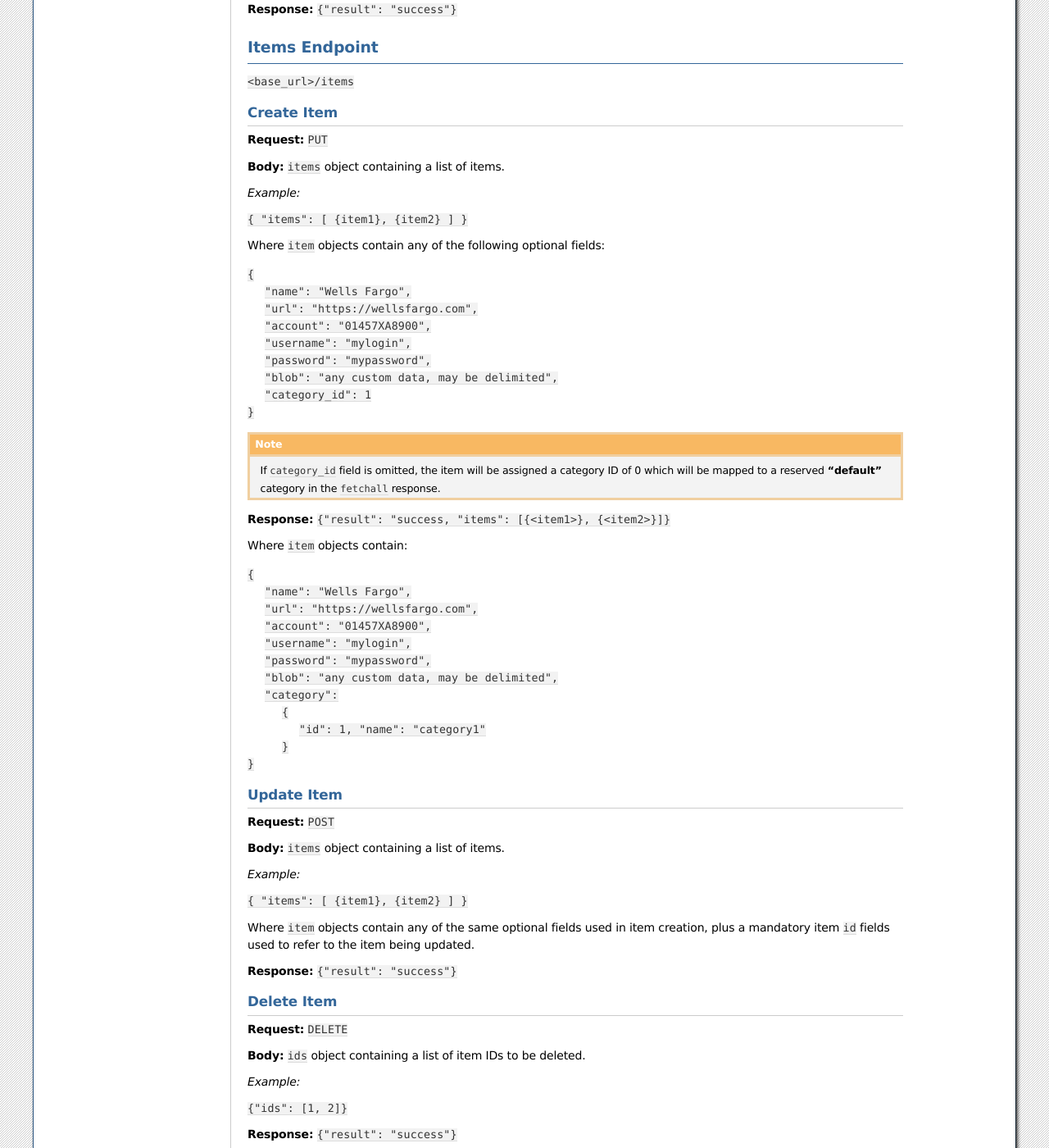
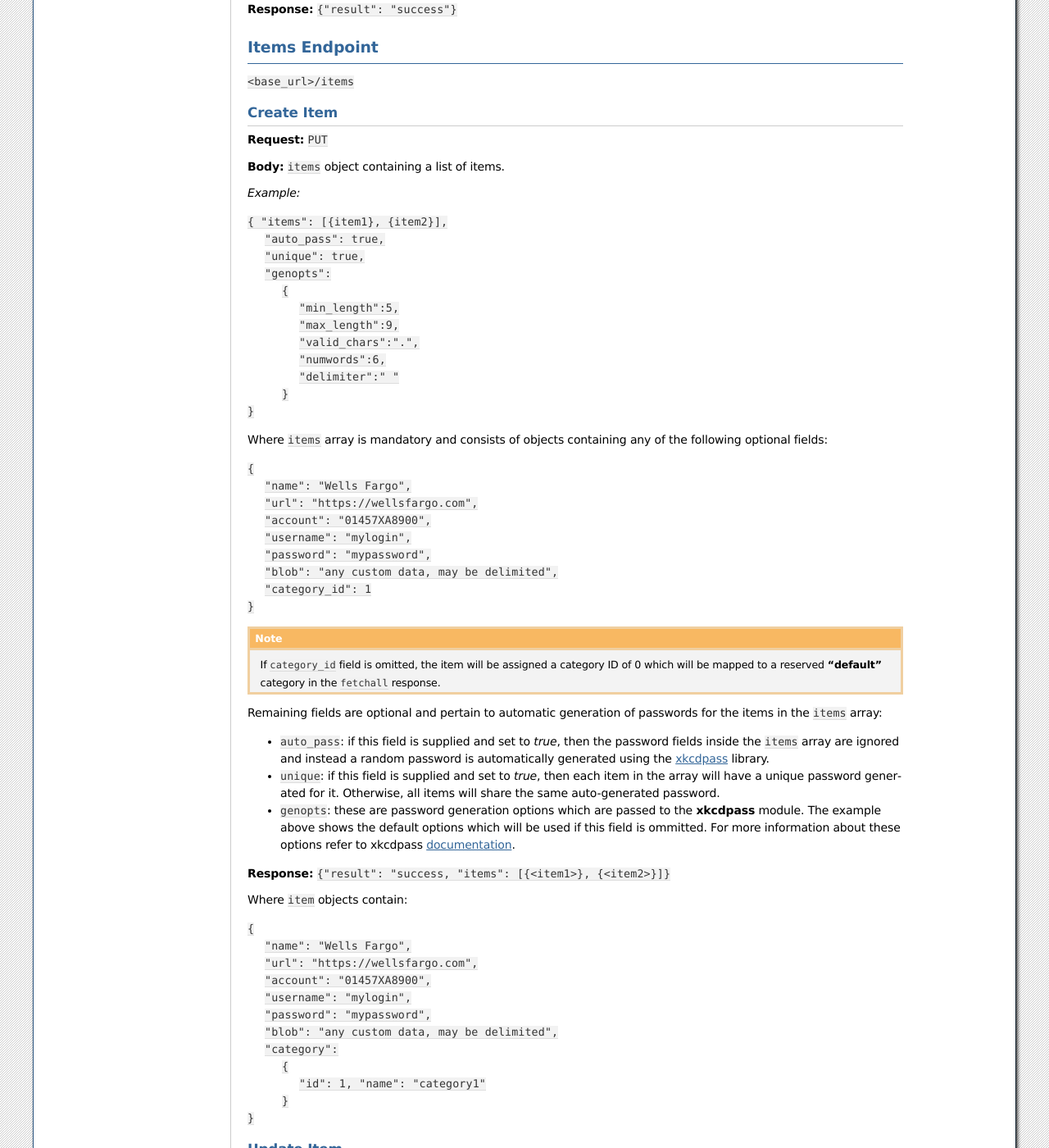
Before and after one commit to openpassphrase/opp, a Sphinx documentation site: the page built from docs/source/api_ref.rst, in a window 1280 px wide and 1400 px high, scrolled down 2648 px. Shown: the whole window at 82% size. Built offline with Sphinx 7.4.7, drawn with Linux system fonts in a browser that asks for light colours; some of the changed text lies outside the part shown.

Commit message:
Updated api-ref with auto-password details.

```diff
--- a/docs/source/api_ref.rst
+++ b/docs/source/api_ref.rst
@@ -170,7 +170,7 @@ ID values.
 
 *Example:*
 
-``{"cascade": True, "ids": [1, 2]}``
+``{"cascade": true, "ids": [1, 2]}``
 
 **Response:** ``{"result": "success"}``
 
@@ -187,9 +187,21 @@ Create Item
 
 *Example:*
 
-``{ "items": [ {item1}, {item2} ] }``
+| ``{ "items": [{item1}, {item2}],``
+|   ``"auto_pass": true,``
+|   ``"unique": true,``
+|   ``"genopts":``
+|     ``{``
+|       ``"min_length":5,``
+|       ``"max_length":9,``
+|       ``"valid_chars":".",``
+|       ``"numwords":6,``
+|       ``"delimiter":" "``
+|     ``}``
+| ``}``
 
-Where ``item`` objects contain any of the following optional fields:
+Where ``items`` array is mandatory and consists of objects containing any of
+the following optional fields:
 
 | ``{``
 |   ``"name": "Wells Fargo",``
@@ -204,6 +216,24 @@ Where ``item`` objects contain any of the following optional fields:
 .. Note:: If ``category_id`` field is omitted, the item will be assigned
    a category ID of 0 which will be mapped to a reserved **"default"**
    category in the ``fetchall`` response.
+
+Remaining fields are optional and pertain to automatic generation of
+passwords for the items in the ``items`` array:
+
+- ``auto_pass``: if this field is supplied and set to *true*, then the
+  password fields inside the ``items`` array are ignored and instead
+  a random password is automatically generated using the `xkcdpass
+  <https://github.com/redacted/XKCD-password-generator>`_ library.
+
+- ``unique``: if this field is supplied and set to *true*, then each
+  item in the array will have a unique password generated for it. Otherwise,
+  all items will share the same auto-generated password.
+
+- ``genopts``: these are password generation options which are passed to
+  the **xkcdpass** module. The example above shows the default options
+  which will be used if this field is ommitted. For more information about
+  these options refer to xkcdpass `documentation <https://github.com/
+  redacted/XKCD-password-generator#running-xkcdpass>`_.
 
 **Response:** ``{"result": "success, "items": [{<item1>}, {<item2>}]}``
 
@@ -232,11 +262,22 @@ Update Item
 
 *Example:*
 
-``{ "items": [ {item1}, {item2} ] }``
+| ``{ "items": [{item1}, {item2}],``
+|   ``"auto_pass": true,``
+|   ``"unique": true,``
+|   ``"genopts":``
+|     ``{``
+|       ``"min_length":5,``
+|       ``"max_length":9,``
+|       ``"valid_chars":".",``
+|       ``"numwords":6,``
+|       ``"delimiter":" "``
+|     ``}``
+| ``}``
 
 Where ``item`` objects contain any of the same optional fields used in
-item creation, plus a mandatory item ``id`` fields used to refer to the
-item being updated.
+item creation, plus a mandatory item ``id`` field used to refer to the
+item being updated. Remaining fields are the same as used in item creation.
 
 **Response:** ``{"result": "success"}``
 
```
